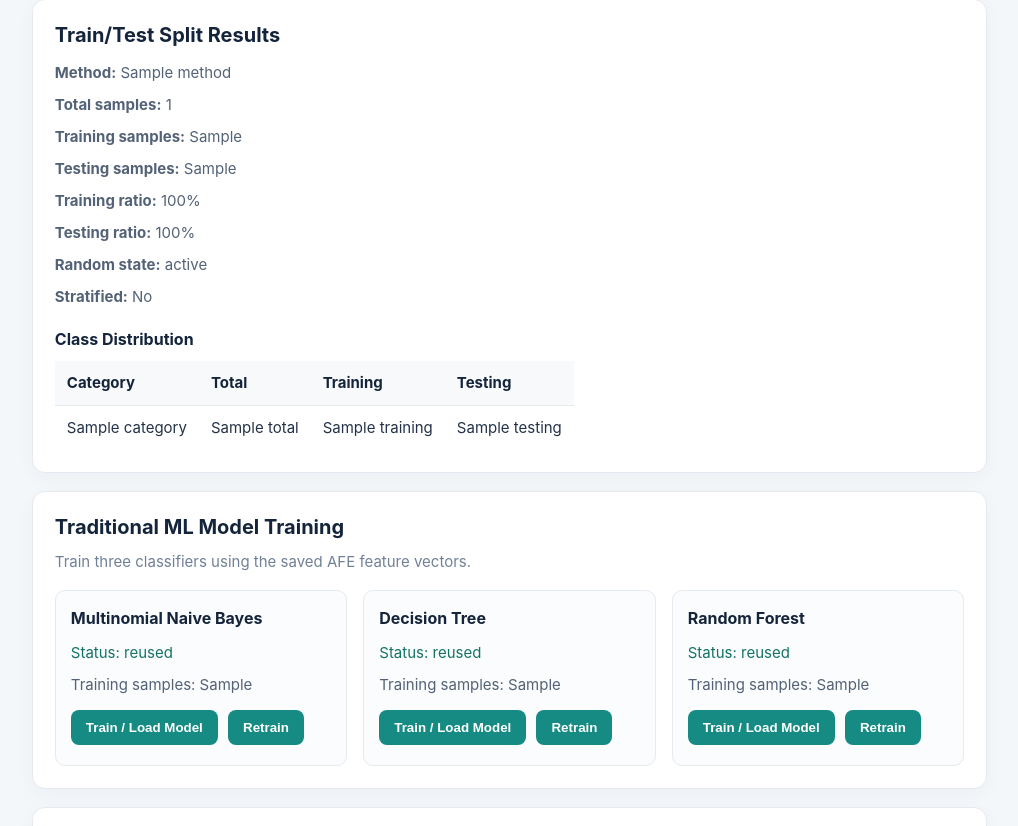
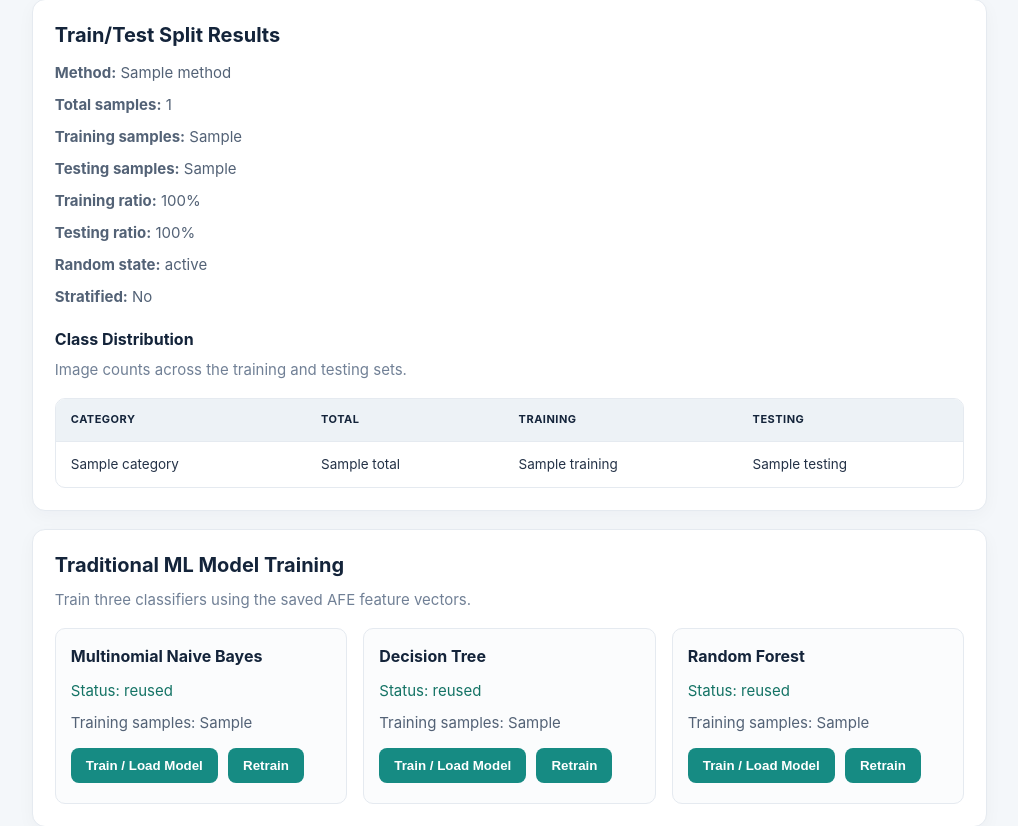
Before and after one commit to disha2211/indian_coin_recognition, a Flask app: template app/templates/dataset.html in a window 1280 px wide. Shown: the part 2325-3151 px from the top of the page, without its empty margins (248-1266 px from the left). Run offline with Flask 3, Linux system fonts and the light colour scheme; the template is opened without the code that fills it: most values are stand-ins (such as "Sample title", 1, 10 or a date in 2020).

Commit message:
Improve table styling and highlight model comparison results

```diff
--- a/app/templates/dataset.html
+++ b/app/templates/dataset.html
@@ -150,16 +150,60 @@
     label { display: inline-block; margin-bottom: 5px; font-weight: 650; }
     .form-field { margin: 0 0 16px; }
 
-    .table-wrap { width: 100%; overflow-x: auto; }
-    table { width: 100%; border-collapse: collapse; display: block; overflow-x: auto; }
+    .table-wrap {
+      width: 100%;
+      overflow-x: auto;
+      border: 1px solid var(--line);
+      border-radius: 10px;
+      background: var(--white);
+    }
+    table {
+      width: 100%;
+      min-width: 560px;
+      border-collapse: separate;
+      border-spacing: 0;
+      font-size: 13.5px;
+    }
     th, td {
-      padding: 10px 12px;
+      padding: 12px 15px;
       border-bottom: 1px solid var(--line);
       text-align: left;
-      vertical-align: top;
+      vertical-align: middle;
     }
-    th { background: #f7f9fb; color: var(--navy); font-weight: 700; }
-    tr:last-child td { border-bottom: 0; }
+    thead th {
+      position: sticky;
+      top: 0;
+      z-index: 1;
+      background: #edf2f6;
+      color: var(--navy);
+      font-size: 11px;
+      font-weight: 750;
+      letter-spacing: .045em;
+      text-transform: uppercase;
+      white-space: nowrap;
+    }
+    tbody tr { transition: background .12s ease; }
+    tbody tr:nth-child(even) { background: #fafbfd; }
+    tbody tr:hover { background: #eef7f6; }
+    tbody tr:last-child td, tbody tr:last-child th { border-bottom: 0; }
+    td.numeric, th.numeric { text-align: right; font-variant-numeric: tabular-nums; }
+    .comparison-table { min-width: 680px; }
+    .comparison-table td:not(:first-child) { text-align: right; font-variant-numeric: tabular-nums; }
+    .comparison-table .best-model-row { background: #e8f5f1; }
+    .comparison-table .best-model-row td:first-child { color: #116c62; font-weight: 750; }
+    .matrix-table { min-width: 480px; }
+    .matrix-table th, .matrix-table td { text-align: center; min-width: 62px; font-variant-numeric: tabular-nums; }
+    .matrix-table thead th:first-child, .matrix-table tbody th { position: sticky; left: 0; z-index: 2; background: #edf2f6; }
+    .matrix-table tbody th { text-align: left; white-space: nowrap; }
+    .report-table td:not(:first-child), .report-table th:not(:first-child) { text-align: right; font-variant-numeric: tabular-nums; }
+    .model-info-table { min-width: 0; }
+    .model-info-table th { width: 42%; text-transform: none; letter-spacing: 0; font-size: 12px; }
+    .model-info-table td { overflow-wrap: anywhere; }
+    .status-cell { text-align: center; }
+    @media(max-width: 620px) {
+      th, td { padding: 10px 11px; }
+      table { font-size: 12.5px; }
+    }
     code { padding: 2px 5px; border-radius: 4px; background: #f0f3f6; overflow-wrap: anywhere; }
 
     .success { color: #147365; }
@@ -422,9 +466,10 @@
     <p><strong>Stratified:</strong> {{ "Yes" if split.stratified else "No" }}</p>
 
     <h3>Class Distribution</h3>
+    <p class="section-intro">Image counts across the training and testing sets.</p>
 
     <div class="table-wrap">
-    <table>
+    <table class="distribution-table">
         <thead>
             <tr>
                 <th>Category</th>
@@ -752,8 +797,9 @@
     </div>
 
     <h3>Metric Comparison</h3>
+    <p class="section-intro">The best model is highlighted using macro F1-score.</p>
 
-    <table>
+    <table class="comparison-table">
         <thead>
             <tr>
                 <th>Model</th>
```
Also changed, not shown: other parts of app/templates/dataset.html (+21 -17 lines).
